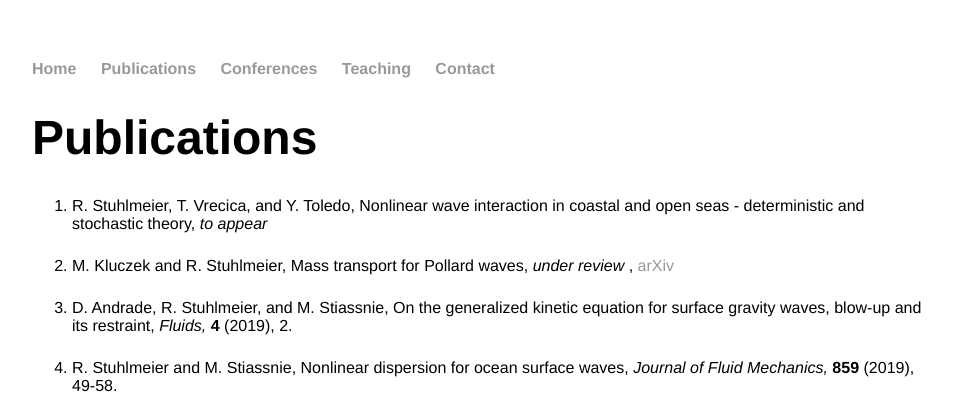
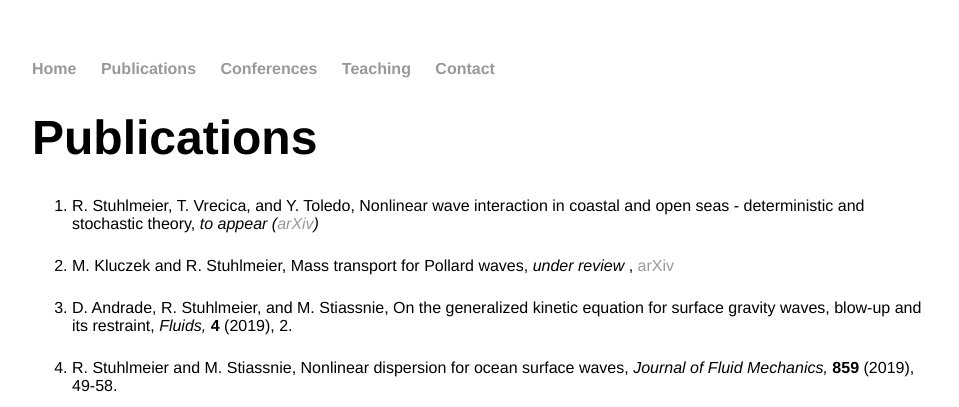
Before and after one commit to rstuhlmeier/rstuhlmeier.github.io, a Jekyll site: the page built from publications/index.html, in a window 1280 px wide. Shown: the top 407 px of the page, without its empty margins (160-1119 px from the left). Built offline with Jekyll 4.4.1, drawn with Linux system fonts in a browser that asks for light colours.

Commit message:
Update index.html

```diff
--- a/publications/index.html
+++ b/publications/index.html
@@ -6,7 +6,7 @@
 
 <h1>Publications</h1>
 <ol>
-  <li> R. Stuhlmeier, T. Vrecica, and Y. Toledo, Nonlinear wave interaction in coastal and open seas - deterministic and stochastic theory, <em> to appear </em> </li>
+  <li> R. Stuhlmeier, T. Vrecica, and Y. Toledo, Nonlinear wave interaction in coastal and open seas - deterministic and stochastic theory, <em> to appear (<a href="https://arxiv.org/abs/1909.04348">arXiv</a>)</em> </li>
   <p>
   <li> M. Kluczek and R. Stuhlmeier, Mass transport for Pollard waves, <em> under review </em>, <a href="https://arxiv.org/pdf/1907.01924">arXiv</a> </li>
   <p>
```
